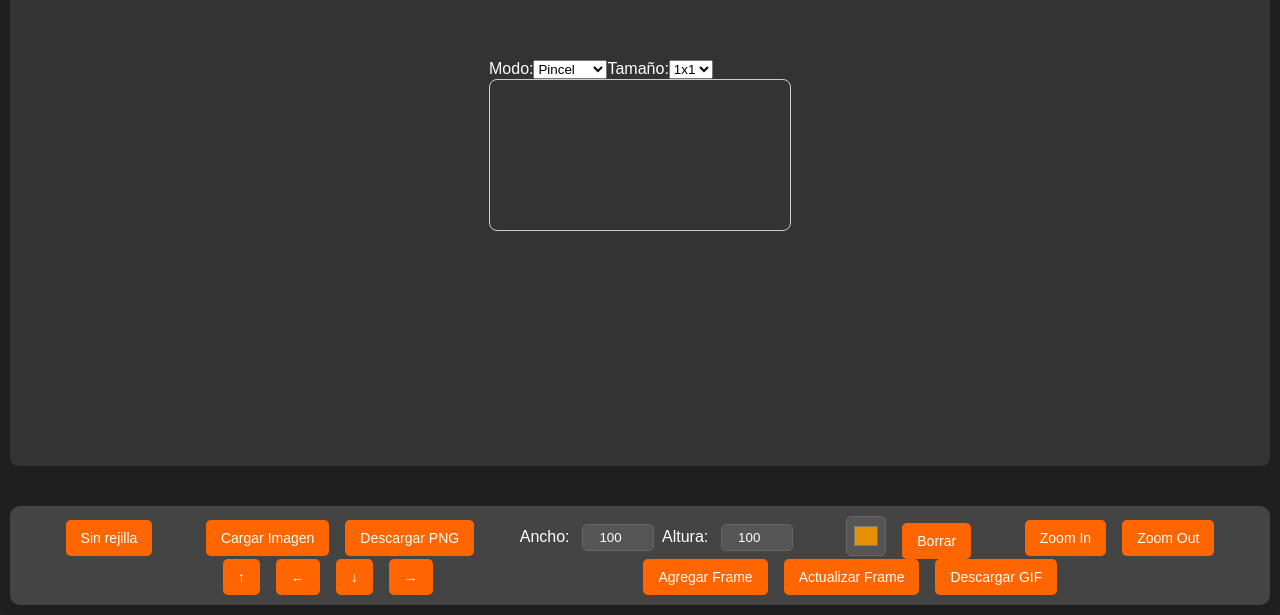
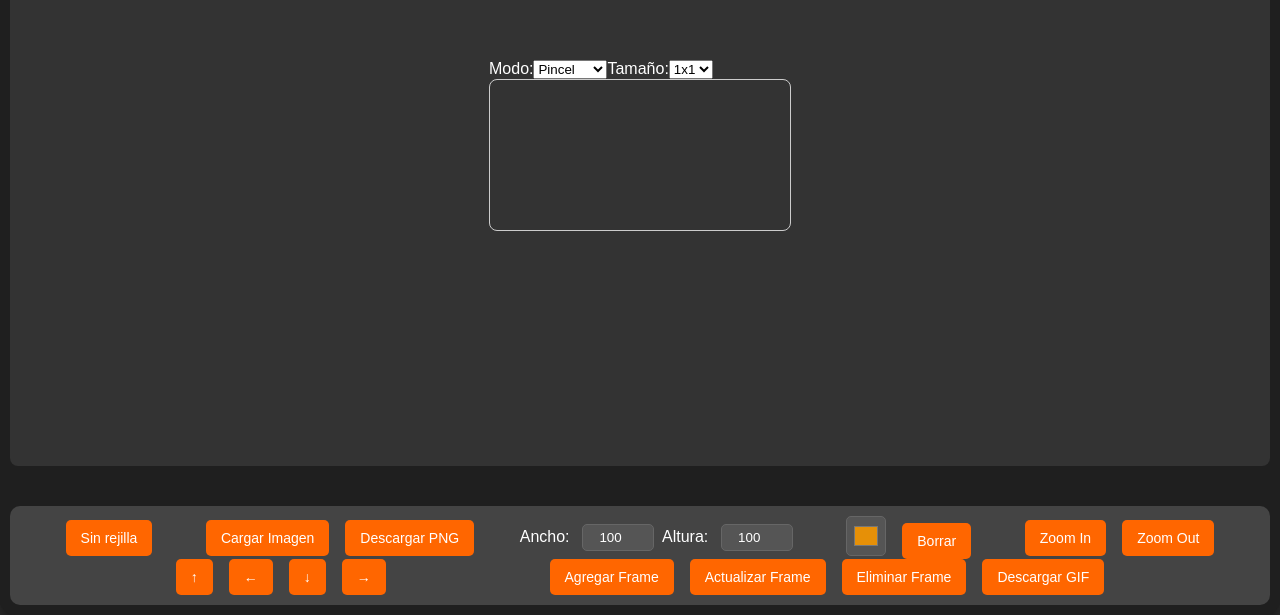
Before and after one commit to Pablog44/artepixelador, a React (Create React App) app: page /artepixelador/rejilla in a window 1280 px wide. Shown: the part 185-800 px from the top of the page. Built offline with nearby package versions, Linux system fonts and the light colour scheme.

Commit message:
se puede eliminar un frame de la animación...
-se puede eliminar un frame de la animación...

```diff
--- a/src/components/Controls.js
+++ b/src/components/Controls.js
@@ -66,6 +66,19 @@ function Controls({ page }) {
     const newFrames = [...frames];
     newFrames[selectedFrameIndex] = dataUrl;
     setFrames(newFrames);
+  };
+
+  // Nueva función para eliminar el frame seleccionado
+  const handleEliminarFrame = () => {
+    if (selectedFrameIndex === null) return;
+    const newFrames = frames.filter((frame, index) => index !== selectedFrameIndex);
+    setFrames(newFrames);
+    // Ajustar el índice seleccionado después de eliminar
+    if (newFrames.length === 0) {
+      setSelectedFrameIndex(null);
+    } else if (selectedFrameIndex >= newFrames.length) {
+      setSelectedFrameIndex(newFrames.length - 1);
+    }
   };
 
   // Función para descargar el GIF usando la librería gifshot
@@ -257,7 +270,7 @@ function Controls({ page }) {
           </button>
         </div>
 
-        {/* Botones para agregar y actualizar frame, y para descargar el GIF */}
+        {/* Botones para agregar, actualizar, eliminar frame y para descargar el GIF */}
         <div className="controls-group">
           <button className="button" onClick={handleAgregarFrame} style={buttonStyle}>
             Agregar Frame
@@ -270,6 +283,14 @@ function Controls({ page }) {
           >
             Actualizar Frame
           </button>
+          <button
+            className="button"
+            onClick={handleEliminarFrame}
+            style={buttonStyle}
+            disabled={selectedFrameIndex === null}
+          >
+            Eliminar Frame
+          </button>
           <button className="button" onClick={handleDownloadGif} style={buttonStyle}>
             Descargar GIF
           </button>
```
